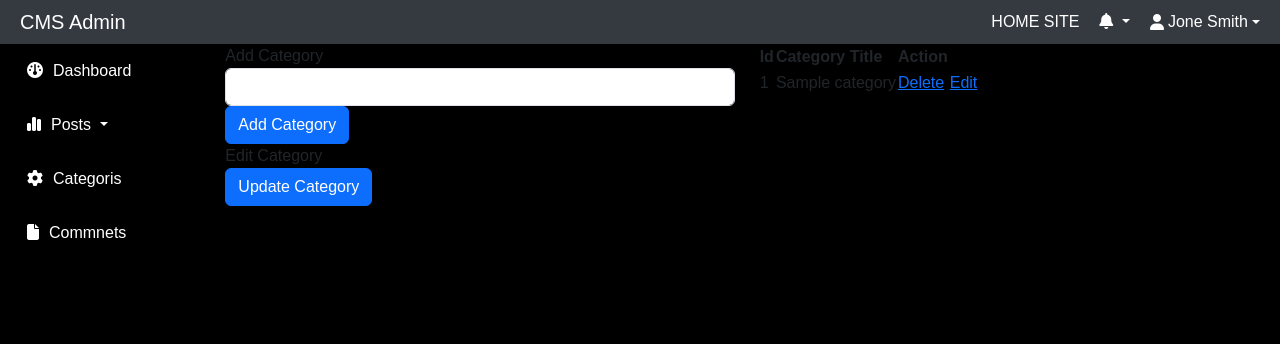
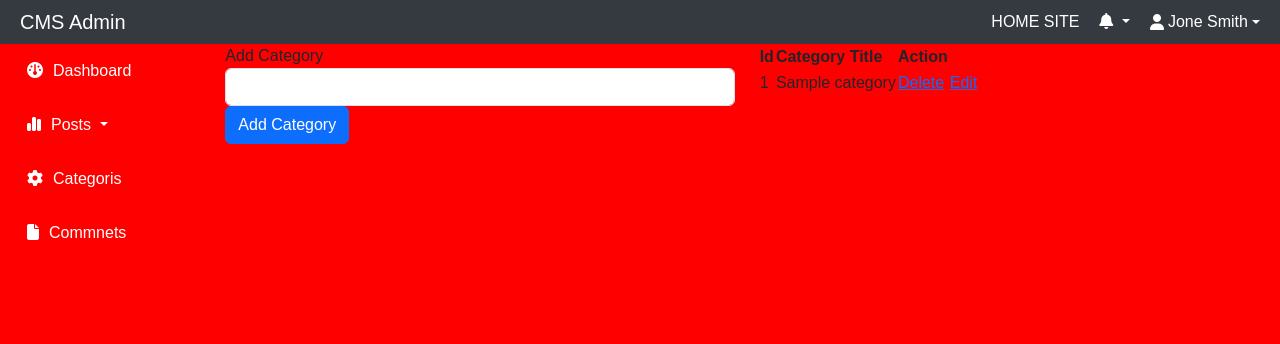
Before and after one commit to asfaquralam1/cms, a PHP site: page /admin/categories.php in a window 1280 px wide. Shown: the top 344 px of the page. Run offline with PHP 8.4, Linux system fonts and the light colour scheme; tables that the repository leaves empty or names only in its code hold one stand-in row (values such as "Sample post").

Commit message:
change in update categories

```diff
--- a/admin/categories.php
+++ b/admin/categories.php
@@ -8,7 +8,6 @@
             <div class="col-lg-10">
                 <div class="row">
                     <div class="col-lg-6">
-                        <div class="form-group">
                             <?php
                             if (isset($_POST['submit'])) {
                                 $cat_title = $_POST['cat_title'];
@@ -35,37 +34,12 @@
                                     <input class="btn btn-primary" type="submit" name="submit" value="Add Category">
                                 </div>
                             </form>
-
-                            <form action="" method="post">
-                                <div class="form-group">
-                                    <label for="">Edit Category</label>
                       <?php
-                                 if (isset($_GET['edit'])) {
+                      if(isset($_GET['edit'])) {
                           $cat_id = $_GET['edit'];
-                                    $query = "SELECT * from categories WHERE cat_id = $cat_id";
-                                    $selected_category_id = mysqli_query($conn, $query);
-                                    while ($row = mysqli_fetch_assoc($selected_category_id)) {
-                                        $cat_id = $row['cat_id'];
-                                        $cat_title = $row['cat_title'];
-                                ?>
-                                <input value="<?php if(isset($cat_title)) {echo $cat_title;} ?>" type="text" class="form-control" name="cat_title">
-                                <?php  } }?>
-
-                                <!-- Update Query -->
-                                <?php
-                                if (isset($_POST['update_category'])) {
-                                    $the_cat_title = $_POST['cat_title'];
-                                    $query = "UPDATE categories SET cat_title = '{$the_cat_title}' WHERE cat_id = '{$the_cat_id}'";
-                                    $update_query = mysqli_query($conn, $query);
-                                    header("Location: categories.php");
+                          include "admin/update_categories.php";
                       }
                       ?>
-                                </div>
-                                <div class="form-group">
-                                    <input class="btn btn-primary" type="submit" name="update_category" value="Update Category">
-                                </div>
-                            </form>
-                        </div>
                     </div>
                     <div class="col-lg-6">
                         <table>
@@ -87,8 +61,8 @@
                                     echo "<tr>";
                                     echo "<td>{$cat_id}</td>";
                                     echo "<td>{$cat_title}</td>";
-                                    echo "<td><a href='categories.php?delete={$cat_id}'>Delete</a></td>";
-                                    echo "<td><a href='categories.php?edit={$cat_id}'>Edit</a></td>";
+                                    echo "<td><a href='admin/categories.php?delete={$cat_id}'>Delete</a></td>";
+                                    echo "<td><a href='admin/acategories.php?edit={$cat_id}'>Edit</a></td>";
                                     echo "</tr>";
                                 }
                                 ?>
--- a/css/admin.css
+++ b/css/admin.css
@@ -1,5 +1,5 @@
 body {
-    background-color: black;
+    background-color: red;
     font-family: Arial, sans-serif;
 }
 
```
Also changed, not shown: admin/update_categories.php (added, +30 -0 lines), images/053b812e870f69487e33059ee76ecf31.jpg (deleted), images/1yIDWoqYXqGb4JDcrkUsAuRwd.png (added), images/jDg1H7O0NAmY4fJWCUk8KyPvw.png (added). Lines whose indentation alone changed are shown as unchanged.
